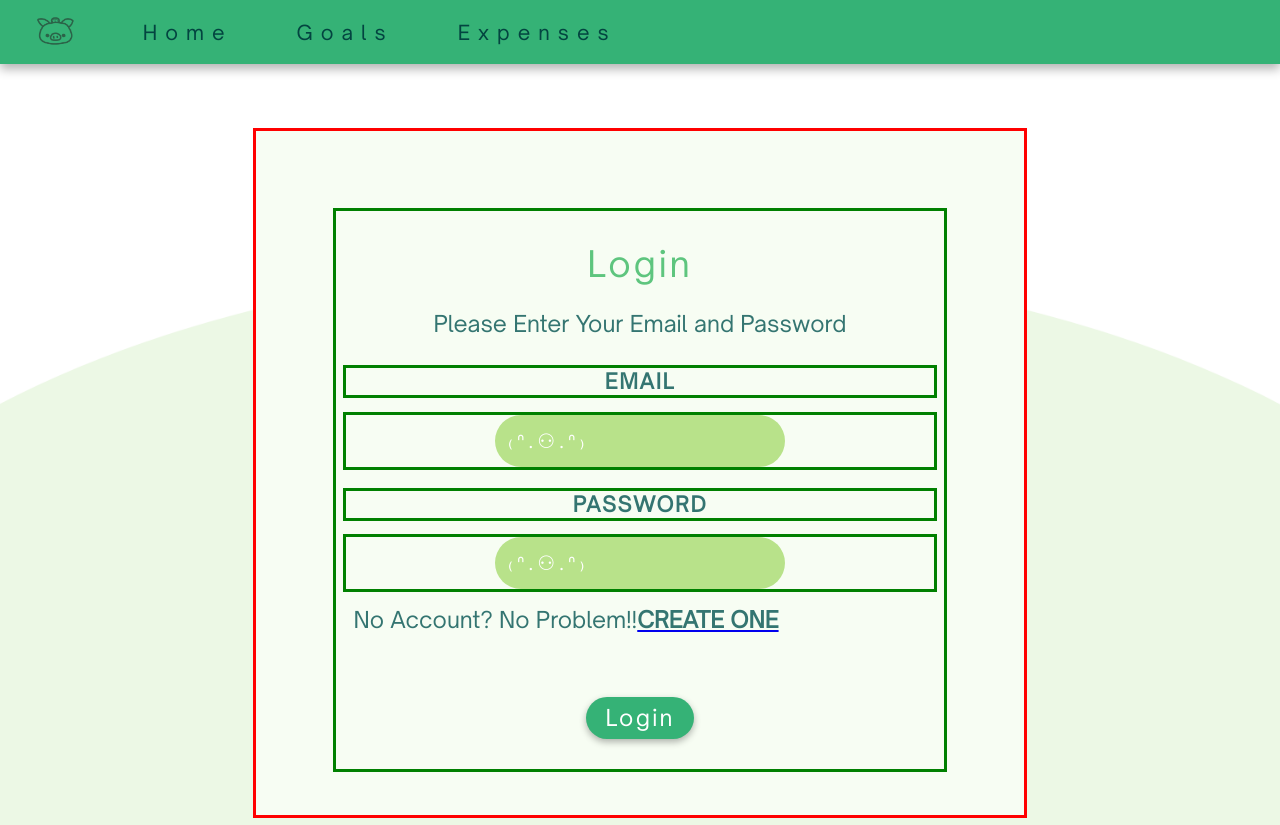
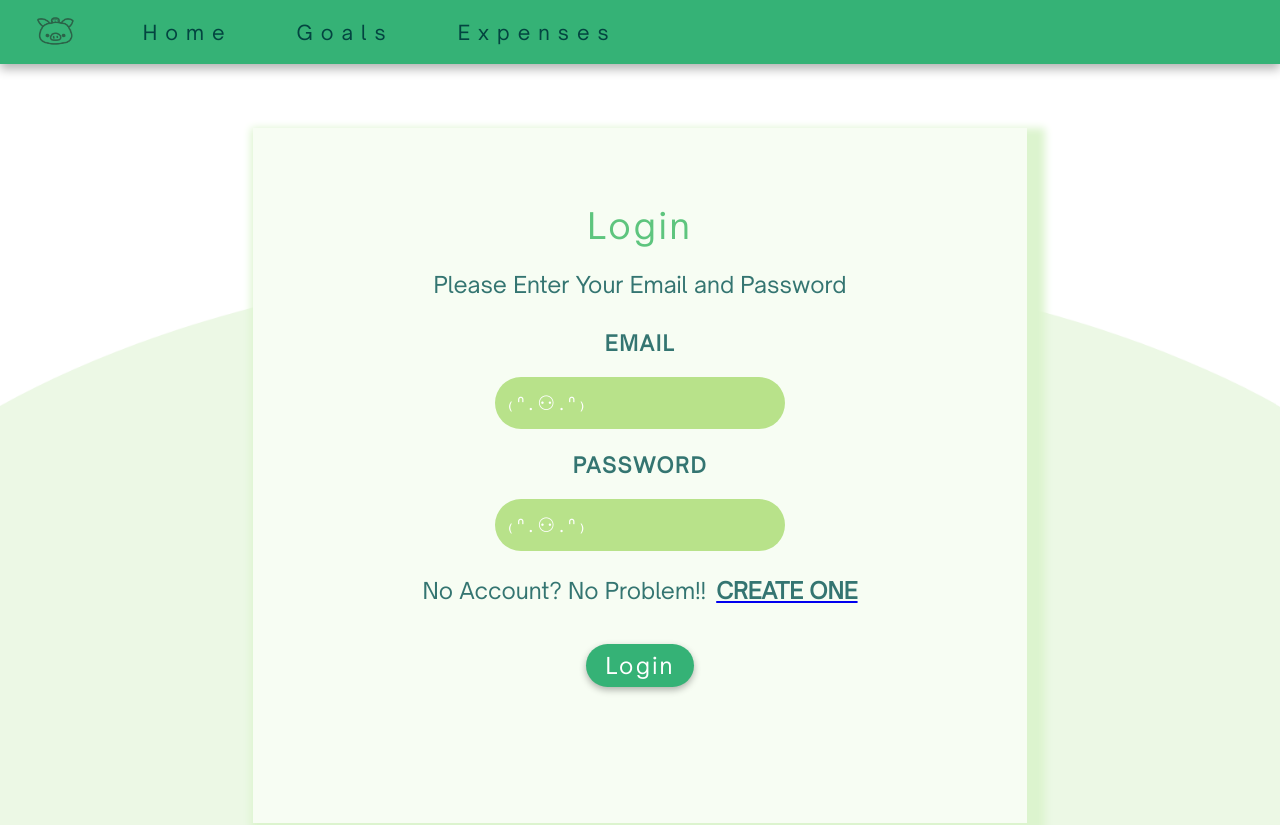
Before and after one commit to vincetrain/budgie, a React (Create React App) app: page /LoginPage in a window 1280 px wide. Shown: the top 825 px of the page. Built offline with nearby package versions, Linux system fonts and the light colour scheme.

Commit message:
cock and balls oml im so tired (i finished login page

```diff
--- a/src/Pages/LoginPage.scss
+++ b/src/Pages/LoginPage.scss
@@ -7,7 +7,7 @@
     background-image: url("../Components/short term goals background.png");
     background-position: top;
     background-position-y: 0%;
-    height: 900px;
+    height: 810px;
     background-size: cover;
 }
 
@@ -16,20 +16,21 @@
     margin: auto;
     margin-top: 5%;
     display: block;
-    border: 3px solid red;
+    border: 3px solid #f7fdf3;
     justify-content: center;
     align-items: center;
+    box-shadow: 8px 10px 8px 10px #DCF4CE;
     text-align: center;
     width: 60%;
-    height: 76%;
+    height: 85%;
 }
 
 .WordsContainer {
     font-family: "OpenSauce";
     display: block;
-    border: 3px solid green;
+    border: 3px solid #f7fdf3;
     padding: 1%;
-    margin-top: 10%;
+    margin-top: 5%;
     margin-bottom: 10%;
     margin-left: 10%;
     margin-right: 10%;
@@ -55,7 +56,7 @@
 }
 
 .InputSpaces h4 {
-    border: 3px solid green;
+    border: 3px solid #f7fdf3;
     display: block;
     margin-left: 0em;
     color: #347571;
@@ -67,7 +68,7 @@
 }
 
 .inputContainer {
-    border: 3px solid green;
+    border: 3px solid #f7fdf3;
     display: flex;
     margin-top: -1.5em;
     justify-content: center;
@@ -97,18 +98,22 @@
 
 .AccountPromptContainer {
     display: flex;
-    margin-left: 10px;
+    text-align: center;
+    justify-content: center;
+    margin-top: 10px;
     text-decoration: none;
 }
 
 #registrationButton {
+    margin-left: 10px;
     font-weight: bolder;
 }
 
 .LogInButton {
     display: flex;
     justify-content: center;
-    margin-top: 3%;
+    text-align: center;
+    margin-top: -1%;
     margin-left: 10%;
     margin-right: 10%;
     align-items: center;
@@ -119,6 +124,7 @@
     letter-spacing: 0.1em;
     color: white;
     width: 20%;
+    text-align: center;
     border-radius: 110px;
     font-family: "OpenSauce";
     padding: 0.3em;
```
